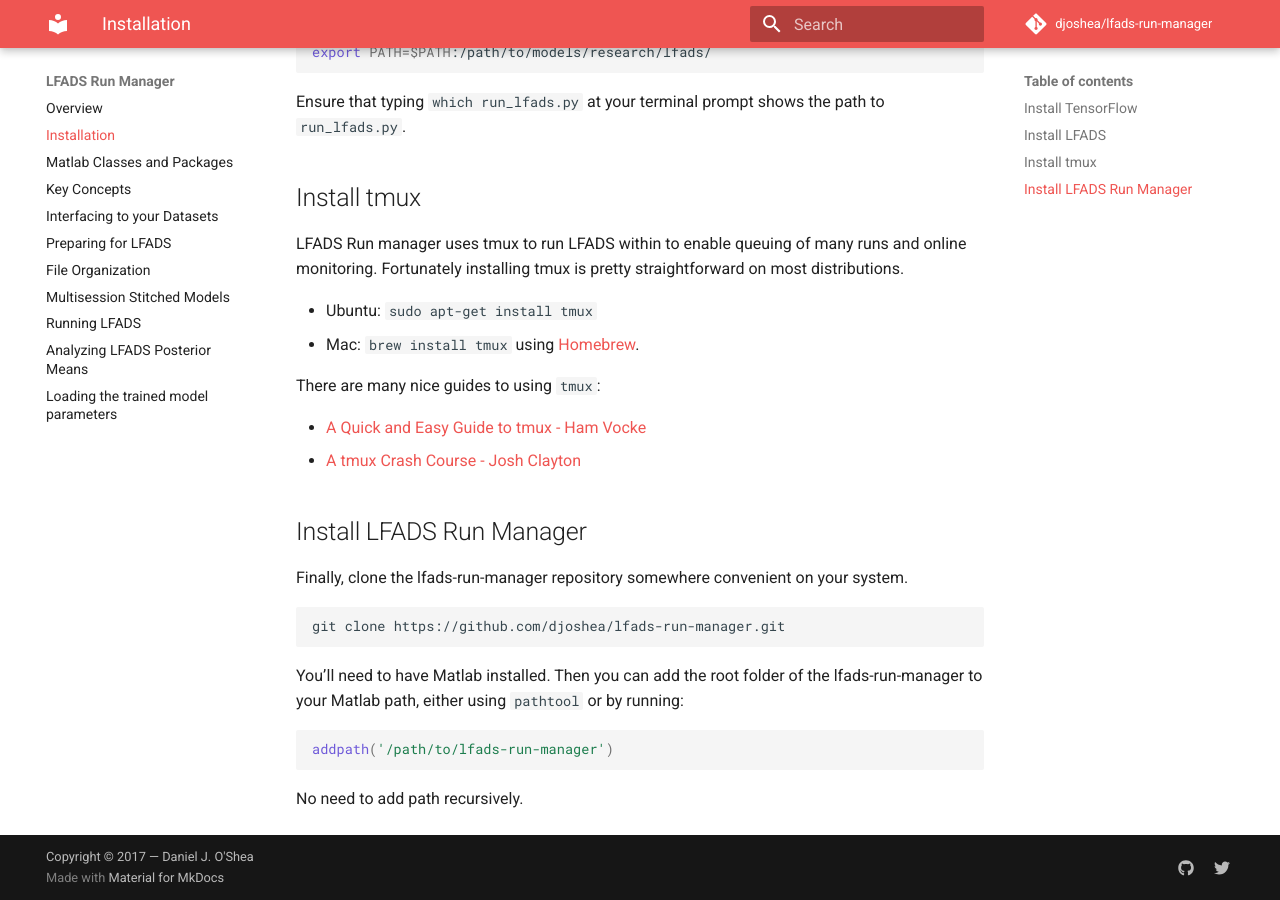
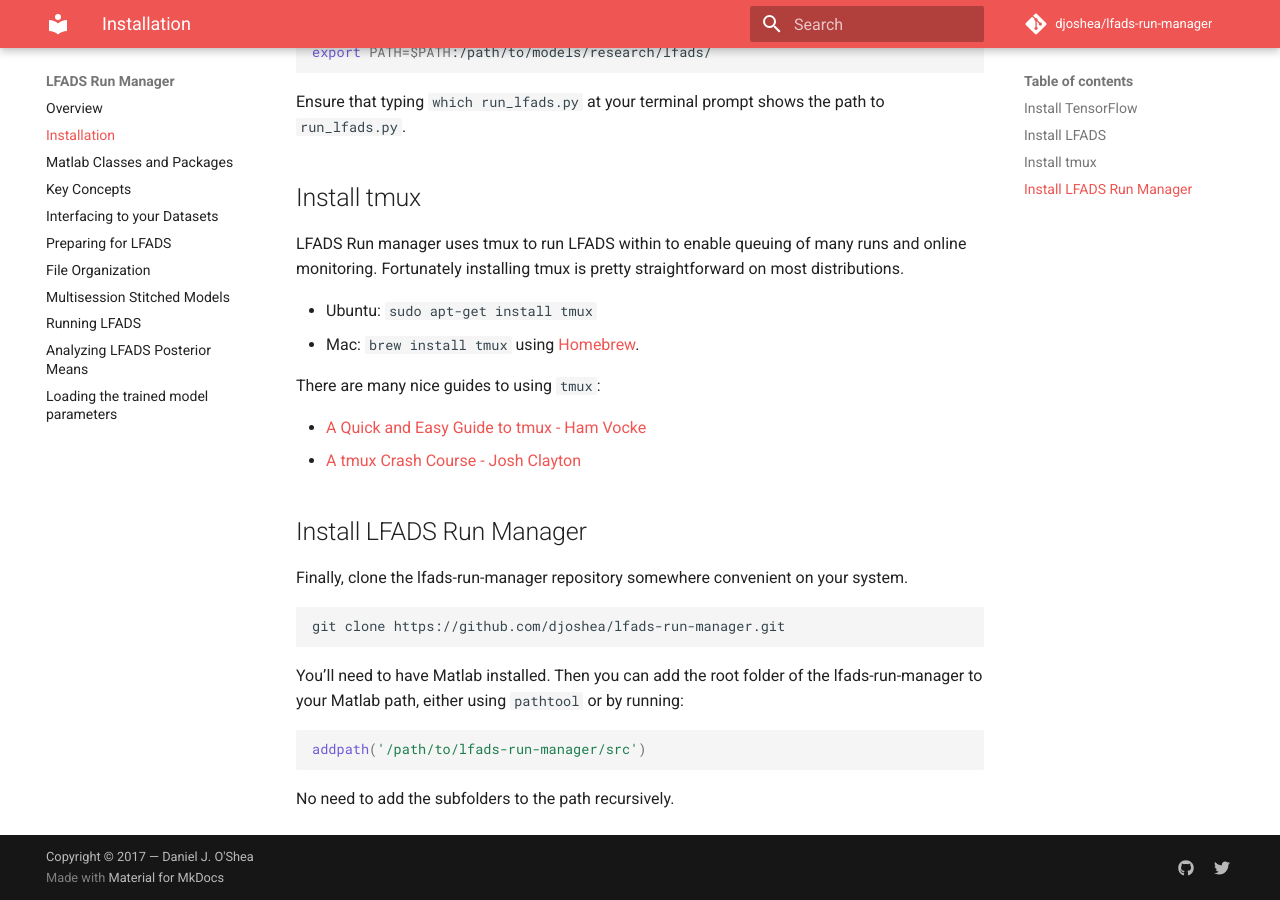
Before and after one commit to lfads/lfads-run-manager, an MkDocs documentation site: the page built from docs/install.md, in a window 1280 px wide and 900 px high, scrolled down 805 px. Built offline with MkDocs 1.6.1 and Material for MkDocs 9.7.7, drawn with Linux system fonts in a browser that asks for light colours; comment, search, counter and statistics services are not loaded; old or Windows-style settings are respelled for this version of MkDocs.

Commit message:
Docs install page fix

````diff
--- a/docs/install.md
+++ b/docs/install.md
@@ -57,7 +57,7 @@ git clone https://github.com/djoshea/lfads-run-manager.git
 You'll need to have Matlab installed. Then you can add the root folder of the lfads-run-manager to your Matlab path, either using `pathtool` or by running:
 
 ```matlab
-addpath('/path/to/lfads-run-manager')
+addpath('/path/to/lfads-run-manager/src')
 ```
 
-No need to add path recursively.
+No need to add the subfolders to the path recursively.
````
